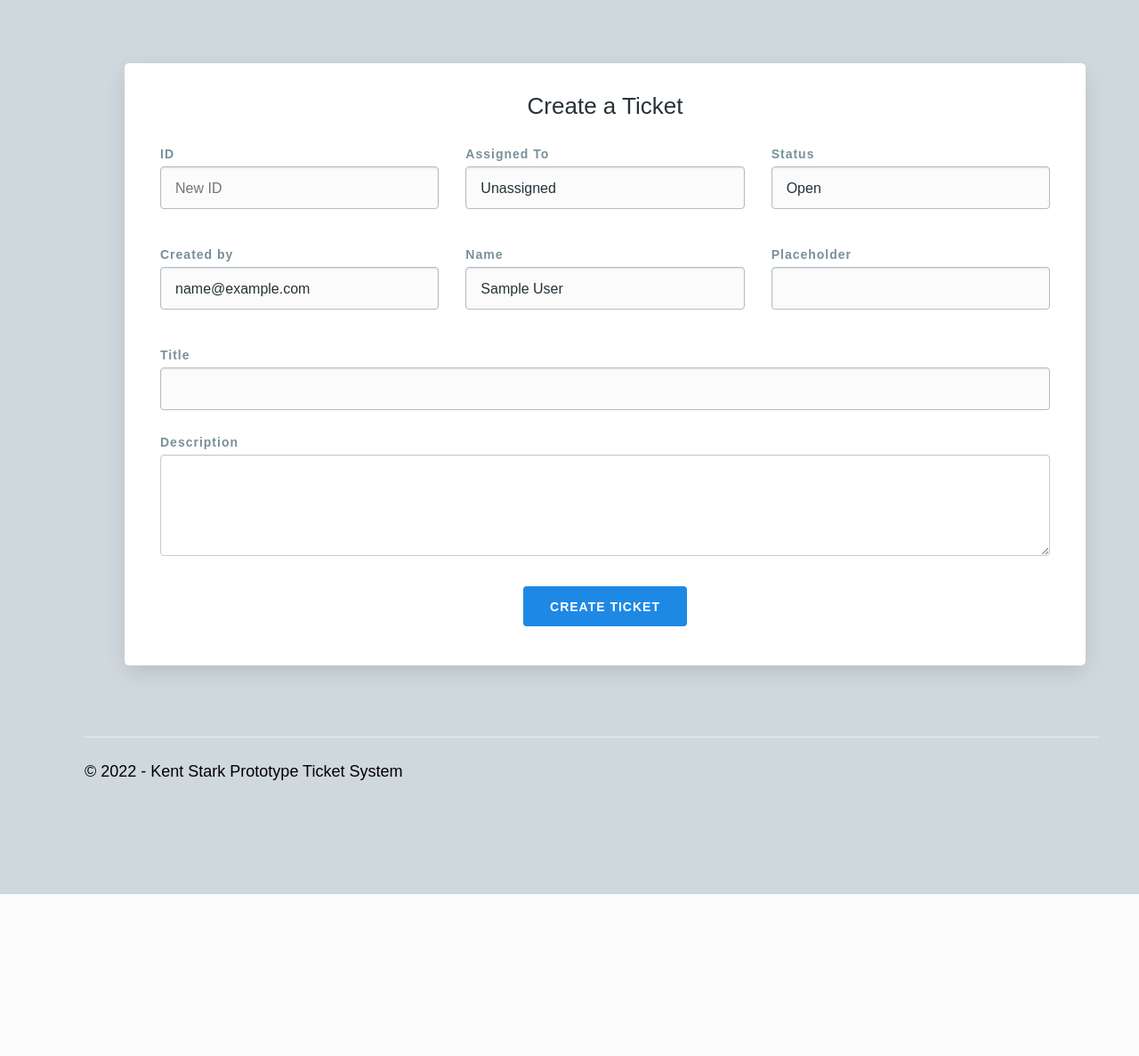
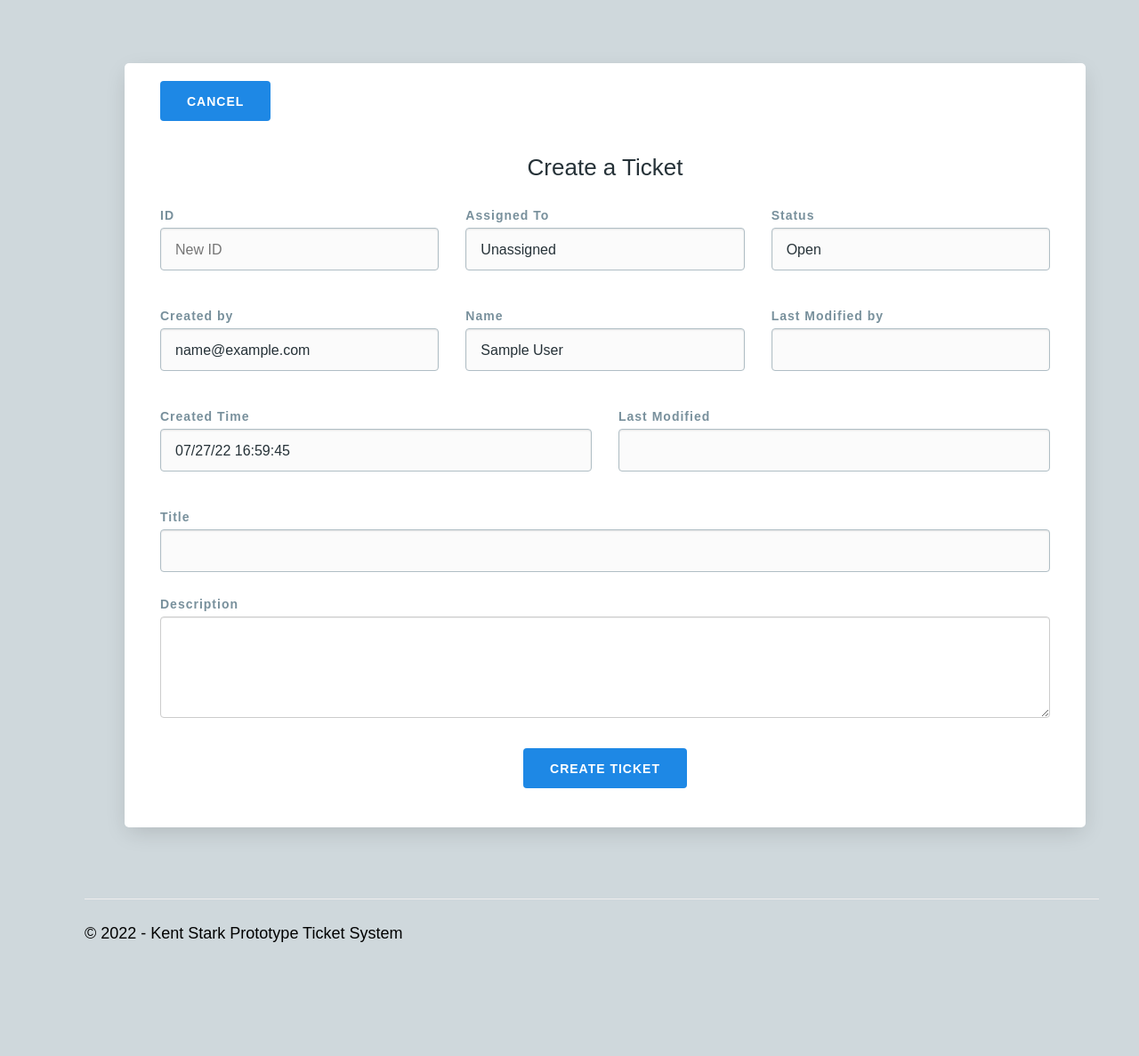
Before and after one commit to micle546/techsupport, a Flask app: page /tickets/create/ in a window 1280 px wide. Shown: the part 59-1246 px from the top of the page at 89% size. Before the commit the page ends 1064 px from the top, so only its background shows below. Run offline with Flask 2, Linux system fonts and the light colour scheme; the visitor is signed in with stand-in values (Sample User, id 1); some libraries are stand-ins or nearby versions.

Commit message:
add date/time to tickets

```diff
--- a/techsupport/templates/about.html
+++ b/techsupport/templates/about.html
@@ -35,9 +35,9 @@
     <li style="text-decoration:line-through">Add Ticket Display</li>
     <li style="text-decoration:line-through">Add Ticket Update</li>
     <li style="text-decoration:line-through">Setup Digital Ocean hosting</li>
-    <li>Add create_time to ticket_create and ticket_edit and tickets</li>
-    <li>Add back button to ticket_create and ticket_edit</li>
-    <li>Cleanup Pages</li>
+    <li style="text-decoration:line-through">Add create_time to ticket_create and ticket_edit and tickets</li>
+    <li style="text-decoration:line-through">Add back button to ticket_create and ticket_edit</li>
+    <li style="text-decoration:line-through">Cleanup Pages</li>
 </ol>
 
 <h3>Tech used:</h3>
--- a/techsupport/templates/create_ticket.html
+++ b/techsupport/templates/create_ticket.html
@@ -6,6 +6,12 @@
     <div class="row">
         <div class="col-md-12">
             <div class="card-lg">
+
+                <div class="row">
+                    <div class="col-md-4">
+                        <a class="btn" href="{{url_for('get_tickets')}}">Cancel</a>
+                    </div>
+                </div>
 
                 <h1 class="center">Create a Ticket</h1>
 
@@ -45,8 +51,19 @@
                             <input type="text" name="name" class="field" value="{{session['user']['name']}}" readonly required />
                         </div>
                         <div class="col-md-4">
-                            <label for="placeholder">Placeholder</label>
-                            <input type="text" name="placeholder" class="field" readonly required />
+                            <label for="modified_user">Last Modified by</label>
+                            <input type="text" name="modified_user" class="field" readonly required />
+                        </div>
+                    </div>
+
+                    <div class="form-group row">
+                        <div class="col-md-6">
+                            <label for="create_time">Created Time</label>
+                            <input type="datetime" name="create_time" value="{{time_now}}" class="field" readonly required />
+                        </div>
+                        <div class="col-md-6">
+                            <label for="modified_time">Last Modified</label>
+                            <input type="datetime" name="modified_time" class="field" value="" readonly required />
                         </div>
                     </div>
 
@@ -66,6 +83,7 @@
                     <input type="submit" value="Create Ticket" class="btn" />
 
 
+
                 </form>
             </div>
         </div>
--- a/techsupport/tickets/ticket_views.py
+++ b/techsupport/tickets/ticket_views.py
@@ -25,7 +25,7 @@ def get_tickets():
 @app.route('/tickets/create/', methods=['GET'])
 @login_required
 def get_create():
-    return render_template('create_ticket.html', title='Create Ticket', year=datetime.now().year)
+    return render_template('create_ticket.html', title='Create Ticket', year=datetime.now().year, time_now=datetime.now().strftime('%x %X'))
 
 @app.route('/tickets/create/', methods=['POST'])
 @login_required
```
Also changed, not shown: techsupport/templates/edit_ticket.html (+21 -3 lines), techsupport/templates/tickets.html (+9 -2 lines), techsupport/tickets/models.py (+15 -4 lines), 3 other files. Lines whose indentation alone changed are shown as unchanged.
